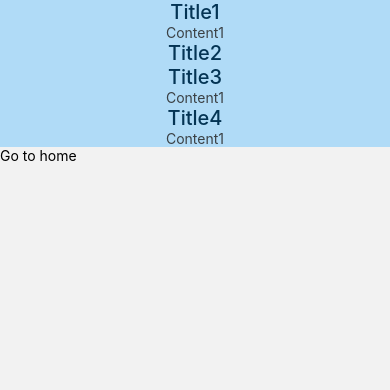
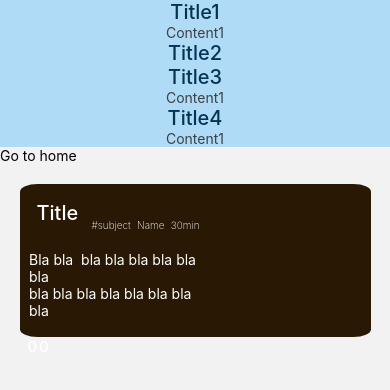
Before and after one commit to AthanasiosKokkinis/UOPlatform, a React Native app: screen /Main in a window 390 px wide. Shown: the top 390 px of the page. Built offline with nearby package versions, Linux system fonts and the light colour scheme.

Commit message:
Made Post.tsx added state and styles

```diff
--- a/components/Post.tsx
+++ b/components/Post.tsx
@@ -0,0 +1,85 @@
+import {View, Text, StyleSheet} from "react-native";
+import React from "react";
+//interface
+export interface PostProps{
+    poster:string,
+    title:string,
+    tag?:string,
+    time:string,
+    text:string
+
+}
+export const Post = ({poster,title,tag,time,text}:PostProps) => {
+    //i added state
+    const [likes, setLikes] = React.useState<number>(0);
+    const [replies, setReplies] = React.useState<number>(0);
+    const [content, setContent] = React.useState<string>(text);
+    return(
+        <View style={styles.Post}>
+            <View style={styles.Header}>
+                <Text style={styles.Title}>{title}</Text>
+                <Text style={styles.TitleOther}>{'#'+tag}</Text>
+                <Text style={styles.TitleOther}>{poster}</Text>
+                <Text style={styles.TitleOther}>{time}</Text>
+            </View>
+
+            <View>
+                <Text style={styles.Content}>{content}</Text>
+            </View>
+
+            <View style={styles.Header}>
+                <Text style={styles.FooterText}>{likes}</Text>
+                <Text style={styles.FooterText}>{replies}</Text>
+            </View>
+
+        </View>
+    )
+}
+//the style can be improved
+const styles = StyleSheet.create({
+    Post: {
+        display: 'flex',
+        flexDirection: 'column',
+        justifyContent: 'flex-start',
+        alignItems: 'flex-start',
+        width: '90%',
+        height: '40%',
+        margin: '5%',
+        borderRadius: '5%',
+        backgroundColor: '#291804ff'
+    },
+    Header: {
+        flexDirection: 'row',
+        alignItems: 'flex-end',
+        margin: '2%'
+    },
+    Title: {
+        fontSize: 20,
+        fontWeight: 500,
+        margin:10,
+        color: 'white',
+    },
+    TitleOther: {
+        fontSize: 10,
+        fontWeight: 200,
+        margin: '2%',
+        color: 'white'
+    },
+    Content: {
+        fontSize: 14,
+        justifyContent: 'flex-start',
+        margin: '5%',
+        color: 'white'
+    },
+    Footer:{
+        flexDirection: 'row',
+        alignItems: 'flex-end',
+        margin: '2%',
+    },
+    FooterText:{
+        fontSize: 15,
+        fontWeight: 500,
+        color: 'white',
+        margin: '5%',
+    }
+})
--- a/screens/MainScreen.tsx
+++ b/screens/MainScreen.tsx
@@ -3,6 +3,8 @@ import React from "react";
 import {View, Text, StyleSheet,TouchableOpacity} from "react-native";
 import {Card} from "../components/Card";
 import { useNavigation } from "@react-navigation/native";
+import {Post,PostProps} from "../components/Post";
+
 interface CardProps {
     title: string;
     content?: string;
@@ -22,6 +24,15 @@ export const MainScreen=()=>{
             navigation.navigate("Home");
 
     }
+    //I use the interface
+    const ExamplePost:PostProps={
+        poster:'Name',
+        title:'Title',
+        tag:'subject',
+        time:'30min',
+        text:'Bla bla  bla bla bla bla bla bla\nbla bla bla bla bla bla bla bla',
+        }
+
     return(
         <View>
             { testCards.map((card: CardProps, index: number) => {
@@ -30,6 +41,7 @@ export const MainScreen=()=>{
             <TouchableOpacity onPress={MoveLogin}>
                 <Text>{"Go to home"}</Text>
             </TouchableOpacity>
+                        <Post {...ExamplePost}/>
         </View>
     );
 }
```
